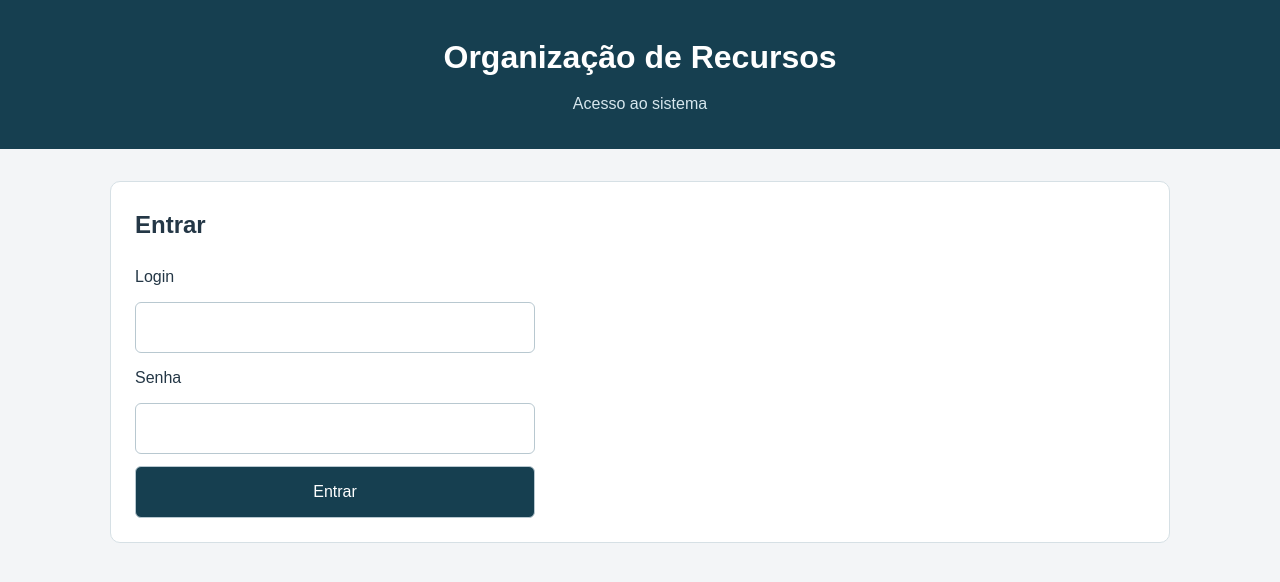
After one commit to Arthurmrsilva/organizacao-recursos, a Flask app: page /login in a window 1280 px wide. The commit adds this page. Shown: the top 582 px of the page. Run offline with Flask 3, Linux system fonts and the light colour scheme.

Commit message:
Adiciona login e testes RED para acesso ao cadastro

```diff
--- a/app.py
+++ b/app.py
@@ -1,17 +1,71 @@
-from flask import Flask, render_template, request
+import os
+import secrets
+
+from flask import (
+    Flask,
+    g,
+    redirect,
+    render_template,
+    request,
+    session,
+    url_for,
+)
 from sqlalchemy import select
+from werkzeug.security import check_password_hash
 
-from banco import criar_tabelas, engine, recursos
+from banco import criar_tabelas, engine, recursos, usuarios
 
 app = Flask(__name__)
+
+# Em desenvolvimento local, gera uma chave ao iniciar o servidor.
+app.config["SECRET_KEY"] = (
+    os.environ.get("SECRET_KEY") or secrets.token_hex(32)
+)
+app.config["SESSION_COOKIE_HTTPONLY"] = True
+app.config["SESSION_COOKIE_SAMESITE"] = "Lax"
+app.config["MAX_CONTENT_LENGTH"] = 16 * 1024
 
 criar_tabelas()
 
 
+@app.before_request
+def preparar_requisicao():
+    g.usuario = None
+
+    if "csrf_token" not in session:
+        session["csrf_token"] = secrets.token_hex(32)
+
+    # Verifica a proteção dos formulários que alteram dados.
+    if request.method == "POST":
+        token = request.form.get("csrf_token", "")
+
+        if not secrets.compare_digest(
+            token.encode("utf-8"),
+            session["csrf_token"].encode("utf-8"),
+        ):
+            return "Formulário expirado. Atualize a página e tente novamente.", 400
+
+    usuario_id = session.get("usuario_id")
+
+    if usuario_id is not None:
+        with engine.connect() as conexao:
+            g.usuario = conexao.execute(
+                select(usuarios).where(
+                    usuarios.c.id == usuario_id,
+                    usuarios.c.ativo.is_(True),
+                )
+            ).mappings().first()
+
+        if g.usuario is None:
+            session.pop("usuario_id", None)
+
+
 @app.route("/")
 def inicio():
+    if g.usuario is None:
+        return redirect(url_for("login"))
+
     tipo = request.args.get("tipo", "").strip().upper()
-
     tipos_validos = ("SALA", "PROFESSOR", "MATERIAL")
 
     if tipo not in tipos_validos:
@@ -36,5 +90,43 @@ def inicio():
     )
 
 
+@app.route("/login", methods=["GET", "POST"])
+def login():
+    if g.usuario is not None:
+        return redirect(url_for("inicio"))
+
+    erro = None
+    status = 200
+
+    if request.method == "POST":
+        identificador = request.form.get("login", "").strip()
+        senha = request.form.get("senha", "")
+
+        with engine.connect() as conexao:
+            usuario = conexao.execute(
+                select(usuarios).where(
+                    usuarios.c.login == identificador,
+                    usuarios.c.ativo.is_(True),
+                )
+            ).mappings().first()
+
+        if usuario and check_password_hash(usuario["senha_hash"], senha):
+            session.clear()
+            session["usuario_id"] = usuario["id"]
+            session["csrf_token"] = secrets.token_hex(32)
+            return redirect(url_for("inicio"))
+
+        erro = "Login ou senha inválidos."
+        status = 401
+
+    return render_template("login.html", erro=erro), status
+
+
+@app.route("/sair", methods=["POST"])
+def sair():
+    session.clear()
+    return redirect(url_for("login"))
+
+
 if __name__ == "__main__":
     app.run(debug=False)
--- a/static/style.css
+++ b/static/style.css
@@ -149,3 +149,28 @@ footer p {
 .filtros a {
     color: #126782;
 }
+.formulario-login {
+    display: flex;
+    flex-direction: column;
+    gap: 12px;
+    max-width: 400px;
+}
+
+.formulario-login input,
+.formulario-login button {
+    padding: 12px;
+    font: inherit;
+    border: 1px solid #b8c8d0;
+    border-radius: 6px;
+}
+
+.formulario-login button {
+    background-color: #163f50;
+    color: white;
+    cursor: pointer;
+}
+
+[role="alert"] {
+    color: #a11919;
+    font-weight: bold;
+}
--- /dev/null
+++ b/templates/login.html
@@ -0,0 +1,46 @@
+<!DOCTYPE html>
+<html lang="pt-BR">
+<head>
+    <meta charset="UTF-8">
+    <meta name="viewport" content="width=device-width, initial-scale=1.0">
+    <title>Entrar — Organização de Recursos</title>
+    <link
+        rel="stylesheet"
+        href="{{ url_for('static', filename='style.css') }}"
+    >
+</head>
+<body>
+    <header>
+        <h1>Organização de Recursos</h1>
+        <p>Acesso ao sistema</p>
+    </header>
+
+    <main>
+        <section class="recurso">
+            <h2>Entrar</h2>
+
+            {% if erro %}
+            <p role="alert">{{ erro }}</p>
+            {% endif %}
+
+            <form method="post" action="{{ url_for('login') }}"
+                  class="formulario-login">
+                <input type="hidden" name="csrf_token"
+                       value="{{ session['csrf_token'] }}">
+
+                <label for="login">Login</label>
+                <input type="text" id="login" name="login"
+                       maxlength="80" autocomplete="username" required>
+
+                <label for="senha">Senha</label>
+                <input type="password" id="senha" name="senha"
+                       autocomplete="current-password" required>
+
+                <button type="submit">Entrar</button>
+            </form>
+
+
+        </section>
+    </main>
+</body>
+</html>
```
Also changed, not shown: banco.py (+14 -1 lines), criar_admin.py (added, +51 -0 lines), templates/index.html (+16 -0 lines), tests/test_consulta.py (+160 -12 lines).
